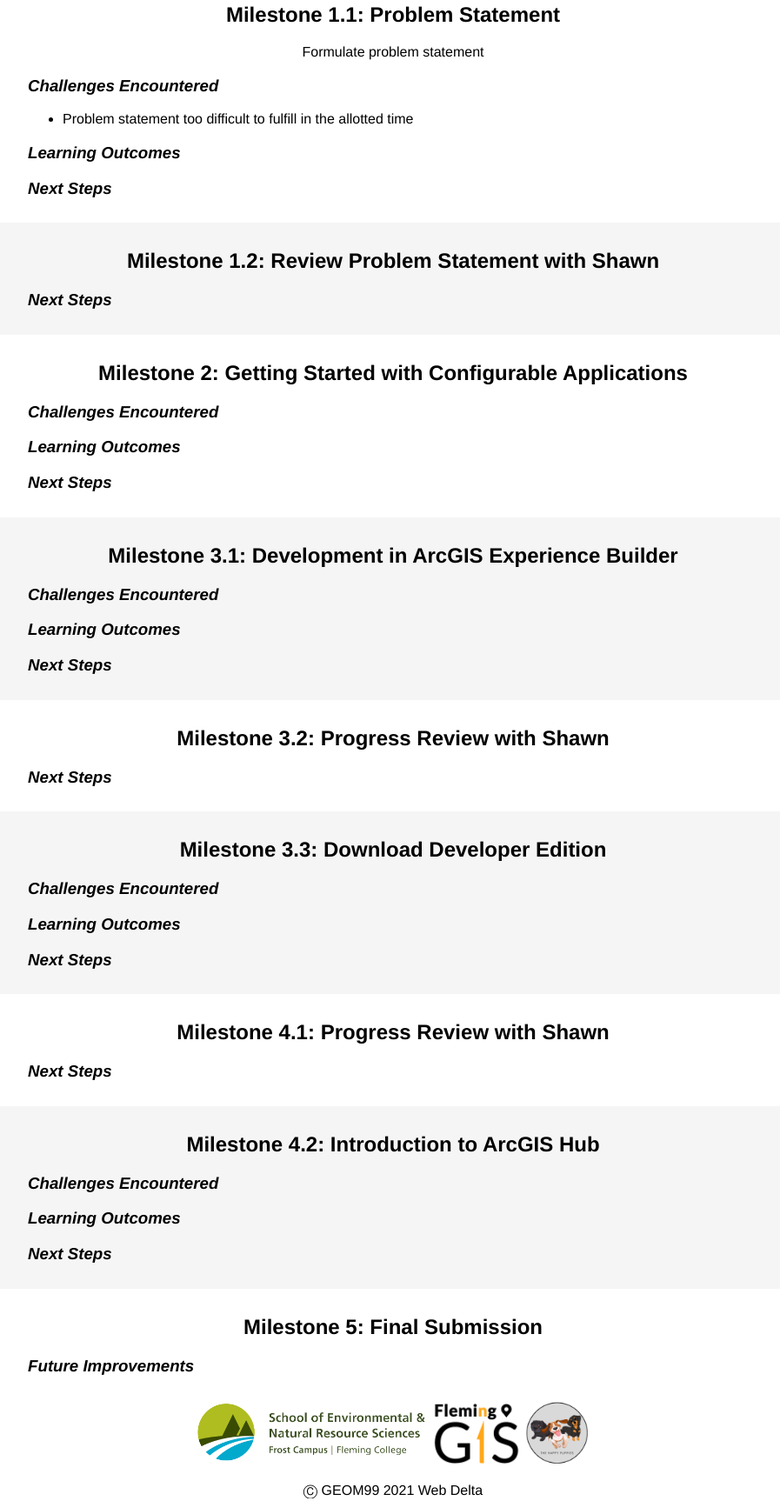
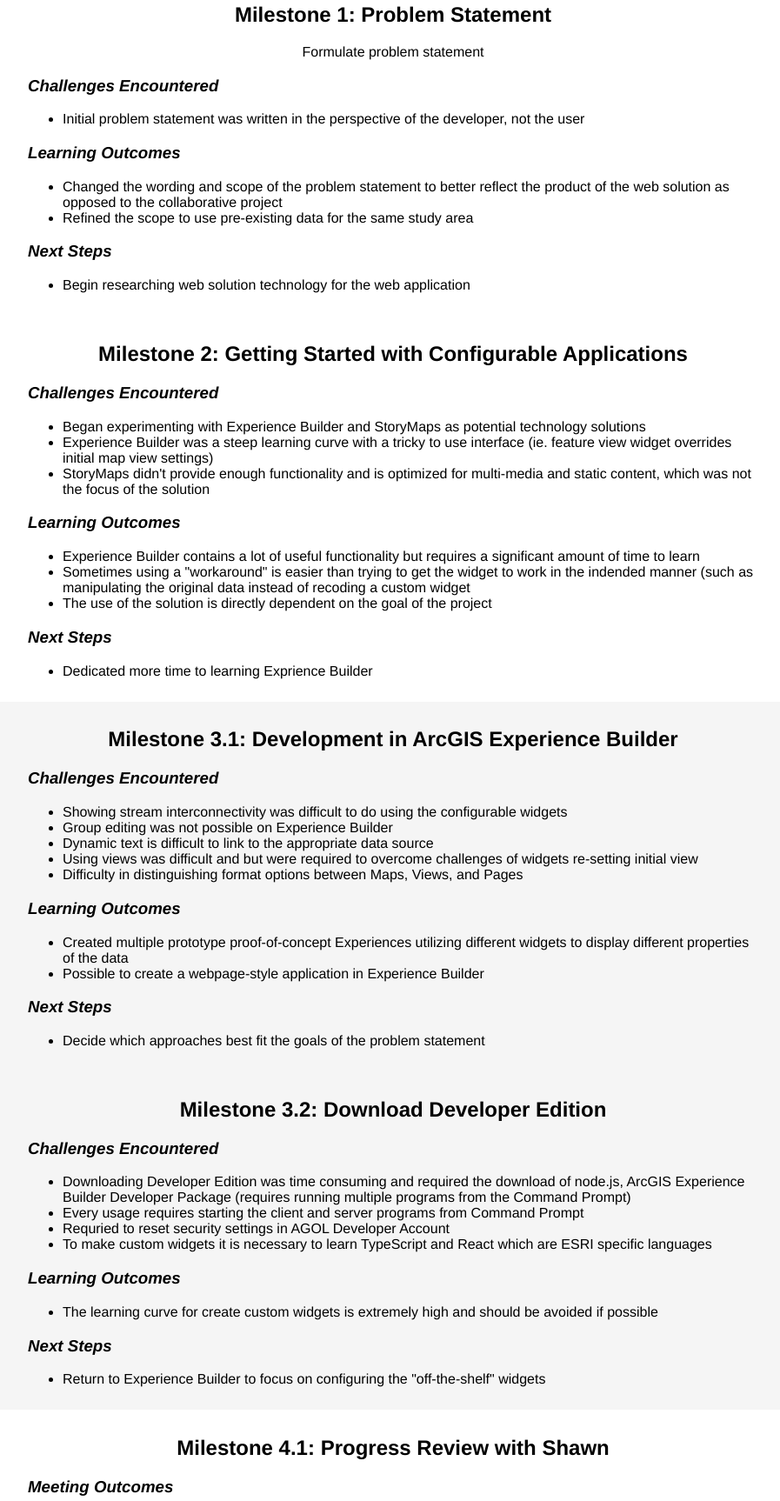
Before and after one commit to kluangkhflemingc/nccweb, a plain HTML site: page timeline.html in a window 1280 px wide. Shown: the part 527-2253 px from the top of the page at 87% size, without its empty margins (188-1085 px from the left). Drawn offline with Linux system fonts and the light colour scheme.

Commit message:
Timeline text

```diff
--- a/timeline.html
+++ b/timeline.html
@@ -41,71 +41,140 @@
         </div>
     </section>
     <section class="col-12">
-        <h2>Milestone 1.1: Problem Statement</h2>
+        <h2>Milestone 1: Problem Statement</h2>
     <div class="section-style-1col">
         <p>Formulate problem statement</p>
         <h3 class="title-left">Challenges Encountered</h3>
         <ul>
-            <li>Problem statement too difficult to fulfill in the allotted time</li>
+            <li>Initial problem statement was written in the perspective of the developer, not the user</li>
+
         </ul>
         <h3 class="title-left">Learning Outcomes</h3>
+        <ul>
+            <li>Changed the wording and scope of the problem statement to better reflect the product of
+                the web solution as opposed to the collaborative project
+            </li>
+            <li>Refined the scope to use pre-existing data for the same study area</li>
+        </ul>
         <h3 class="title-left">Next Steps</h3>
-    </div>
-    </section>
-    <section class="col-12 background-grey">
-        <h2>Milestone 1.2: Review Problem Statement with Shawn</h2>
-    <div class="section-style-1col">
-        <h3 class="title-left">Next Steps</h3>
+        <ul>
+            <li>Begin researching web solution technology for the web application</li>
+        </ul>
     </div>
     </section>
     <section class="col-12">
         <h2>Milestone 2: Getting Started with Configurable Applications</h2>
     <div class="section-style-1col">
         <h3 class="title-left">Challenges Encountered</h3>
+        <ul>
+            <li>Began experimenting with Experience Builder and StoryMaps as potential technology solutions</li>
+            <li>Experience Builder was a steep learning curve with a tricky to use interface (ie. feature view widget overrides
+                initial map view settings)
+            </li>
+            <li>StoryMaps didn't provide enough functionality and is optimized for multi-media and static content, which was not
+                the focus of the solution
+            </li>
+        </ul>
         <h3 class="title-left">Learning Outcomes</h3>
+        <ul>
+            <li>Experience Builder contains a lot of useful functionality but requires a significant amount of time to learn</li>
+            <li>Sometimes using a "workaround" is easier than trying to get the widget to work in the indended manner (such
+                as manipulating the original data instead of recoding a custom widget</li>
+            <li>The use of the solution is directly dependent on the goal of the project</li>
+        </ul>
         <h3 class="title-left">Next Steps</h3>
+        <ul>
+            <li>Dedicated more time to learning Exprience Builder</li>
+        </ul>
     </div>
     </section>
     <section class="col-12 background-grey">
         <h2>Milestone 3.1: Development in ArcGIS Experience Builder</h2>
     <div class="section-style-1col">
         <h3 class="title-left">Challenges Encountered</h3>
+        <ul>
+            <li>Showing stream interconnectivity was difficult to do using the configurable widgets</li>
+            <li>Group editing was not possible on Experience Builder</li>
+            <li>Dynamic text is difficult to link to the appropriate data source</li>
+            <li>Using views was difficult and but were required to overcome challenges of widgets re-setting initial view</li>
+            <li>Difficulty in distinguishing format options between Maps, Views, and Pages</li>
+        </ul>
         <h3 class="title-left">Learning Outcomes</h3>
+        <ul>
+            <li>Created multiple prototype proof-of-concept Experiences utilizing different widgets to display different properties
+                of the data</li>
+            <li>Possible to create a webpage-style application in Experience Builder</li>
+        </ul>
         <h3 class="title-left">Next Steps</h3>
-    </div>
-    </section>
-    <section class="col-12">
-        <h2>Milestone 3.2: Progress Review with Shawn</h2>
-    <div class="section-style-1col">
-        <h3 class="title-left">Next Steps</h3>
+        <ul>
+            <li>Decide which approaches best fit the goals of the problem statement</li>
+        </ul>
     </div>
     </section>
     <section class="col-12 background-grey">
-        <h2>Milestone 3.3: Download Developer Edition</h2>
+        <h2>Milestone 3.2: Download Developer Edition</h2>
     <div class="section-style-1col">
         <h3 class="title-left">Challenges Encountered</h3>
+        <ul>
+            <li>Downloading Developer Edition was time consuming and required the download of node.js, ArcGIS Experience Builder
+                Developer Package (requires running multiple programs from the Command Prompt)</li>
+            <li>Every usage requires starting the client and server programs from Command Prompt</li>
+            <li>Requried to reset security settings in AGOL Developer Account</li>
+            <li>To make custom widgets it is necessary to learn TypeScript and React which are ESRI specific languages</li>
+        </ul>
         <h3 class="title-left">Learning Outcomes</h3>
+        <ul>
+            <li>The learning curve for create custom widgets is extremely high and should be avoided if possible</li>
+        </ul>
         <h3 class="title-left">Next Steps</h3>
+        <ul>
+            <li>Return to Experience Builder to focus on configuring the "off-the-shelf" widgets</li>
+        </ul>
     </div>
     </section>
     <section class="col-12">
         <h2>Milestone 4.1: Progress Review with Shawn</h2>
     <div class="section-style-1col">
-        <h3 class="title-left">Next Steps</h3>
+        <h3 class="title-left">Meeting Outcomes</h3>
+        <ul>
+            <li>Introduced to using ArcGIS Hub to create a website to embed the Experience Builder solutions</li>
+            <li>Encouraged the manipulation of data instead of configuring the widget</li>
+        </ul>
     </div>
     </section>
     <section class="col-12 background-grey">
         <h2>Milestone 4.2: Introduction to ArcGIS Hub</h2>
     <div class="section-style-1col">
         <h3 class="title-left">Challenges Encountered</h3>
+        <ul>
+            <li>Default template contained a lot of features that were not necessary (subtractive rather than additive templates)</li>
+            <li>Challenging to change page formatting</li>
+            <li>Easy to lose changes when switching to Preview Mode</li>
+            <li>Difficult to find ArcGIS Hub in AGOL account as it creates a new folder upon creation</li>
+        </ul>
         <h3 class="title-left">Learning Outcomes</h3>
+        <ul>
+            <li>ArcGIS Hub is a viable option for combining static and dynamic ESRI content (Web Maps, Experiences) in a
+                presentation-ready format</li>
+        </ul>
         <h3 class="title-left">Next Steps</h3>
+        <ul>
+            <li>Each group member created an ArcGIS Hub website to embed the Experiences</li>
+        </ul>
     </div>
     </section>
     <section class="col-12">
         <h2>Milestone 5: Final Submission</h2>
     <div class="section-style-1col">
+        <h3 class="title-left">Outcomes</h3>
+        <ul>
+            <li>One ArcGIS Hub was selected to embed the Experiences along with explanatory text and web maps to support the
+                problem statement</li>
+        </ul>
         <h3 class="title-left">Future Improvements</h3>
+        <ul>
+            <li>More functionality and interactivity in the Experiences and in the ArcGIS Hub website</li>
+        </ul>
     </div>
     </section>
     <footer class="col-12 outer-margin">
```
